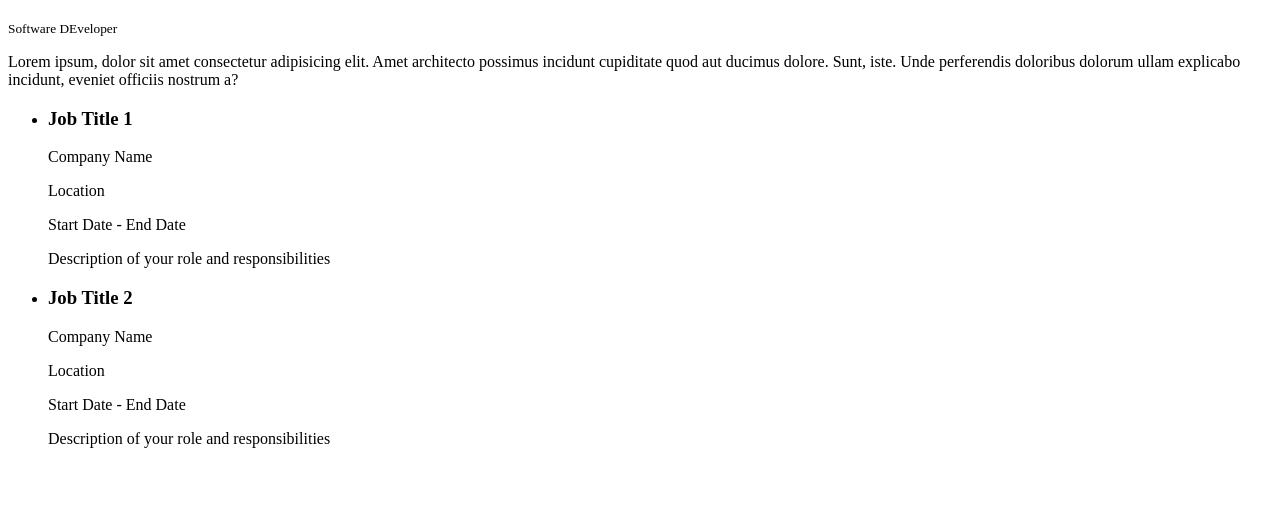
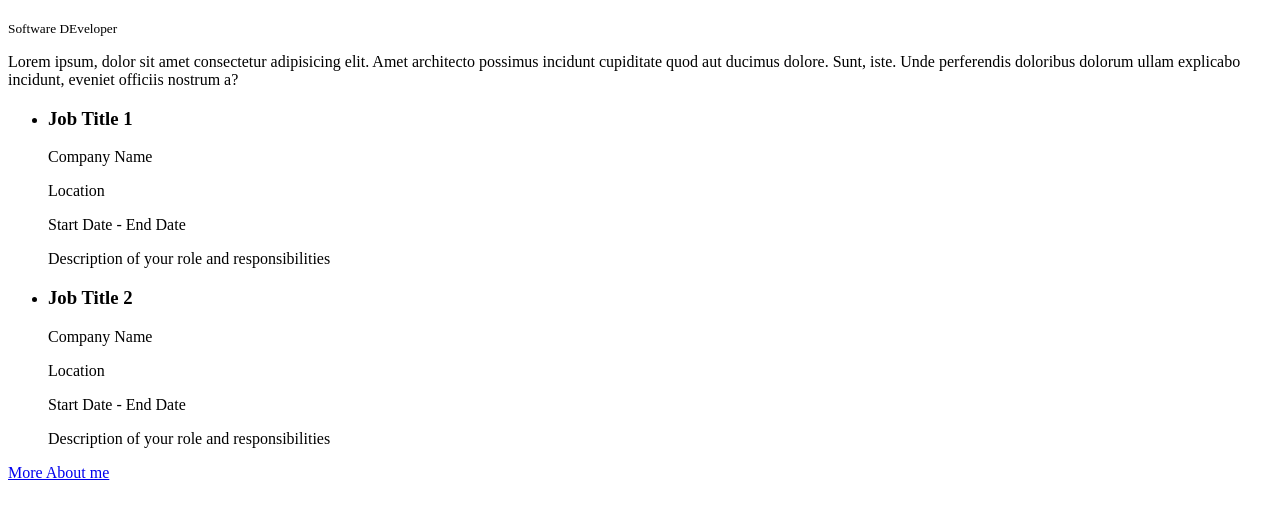
Before and after one commit to Adamwaheed/testing-repo, a plain HTML site: page index.html in a window 1280 px wide. Shown: the part 61-580 px from the top of the page. Drawn offline with Linux system fonts and the light colour scheme.

Commit message:
added Link to about Page

```diff
--- a/index.html
+++ b/index.html
@@ -27,5 +27,7 @@
           <p>Description of your role and responsibilities</p>
         </li>
     </ul>
+
+    <a href="about.html">More About me</a>
 </body>
 </html>
```
